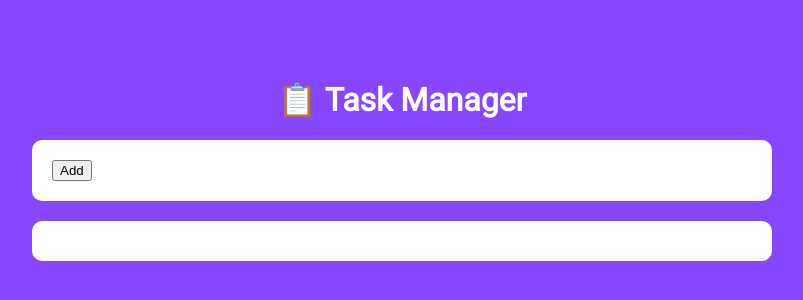
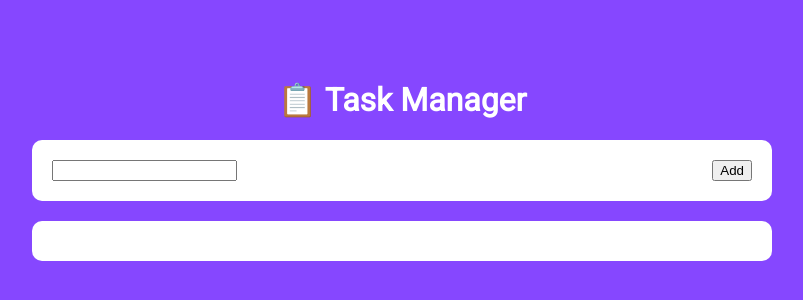
Before and after one commit to Silvio-Arem/aula-react-1, a React (Create React App) app: page / in a window 1280 px wide. Shown: the part 238-538 px from the top of the page, without its empty margins (272-1075 px from the left). Built offline with nearby package versions, Linux system fonts and the light colour scheme.

Commit message:
inserido input

```diff
--- a/src/App.tsx
+++ b/src/App.tsx
@@ -41,6 +41,7 @@ function App() {
     <main className="container">
       <h1 className="m-5">📋 Task Manager</h1>
       <div id="new-task">
+        <input type="text" name="" id="" />
         <button id="btnAdd" className="btn btn-primary" onClick={adicionarTarefa}>
           Add
         </button>
```
